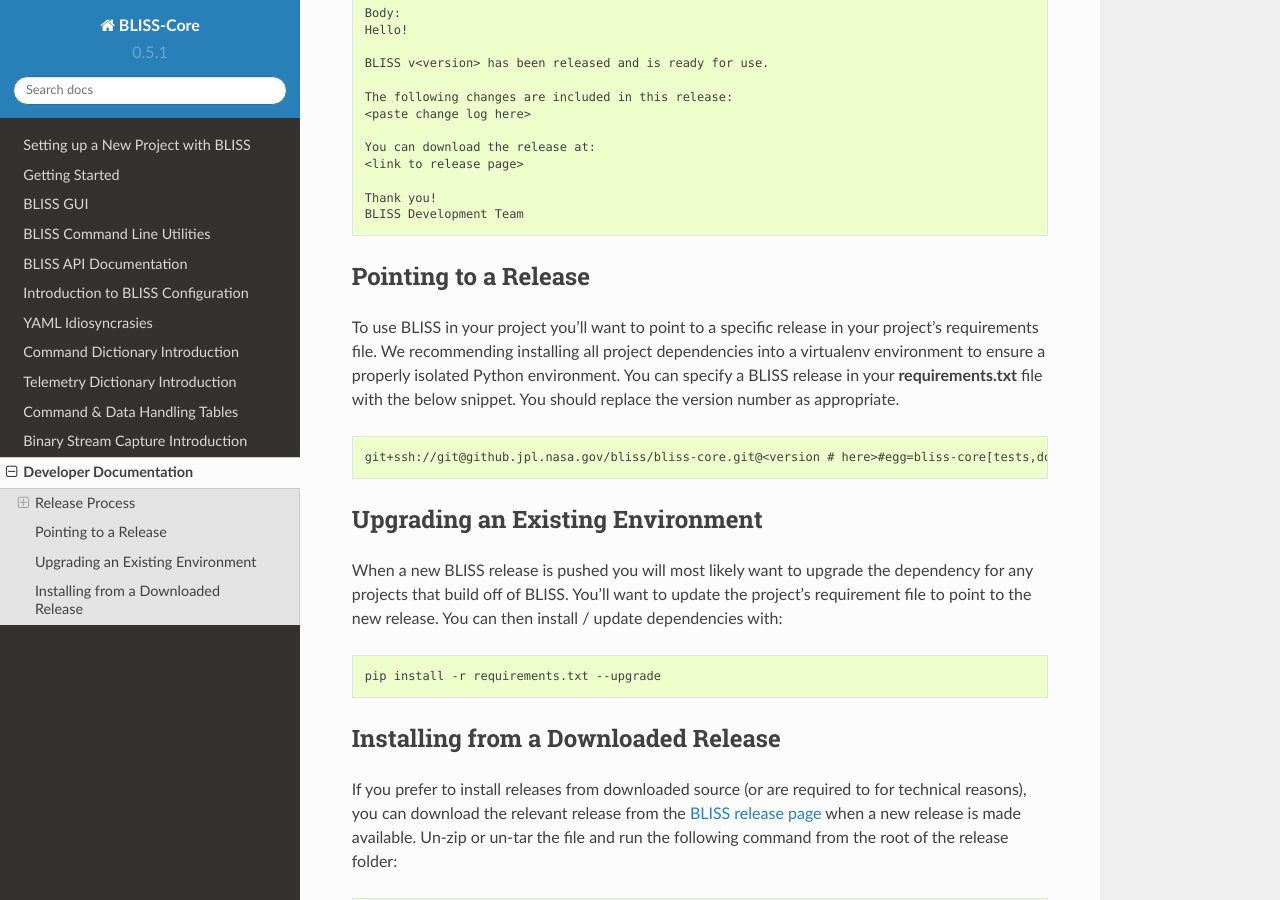
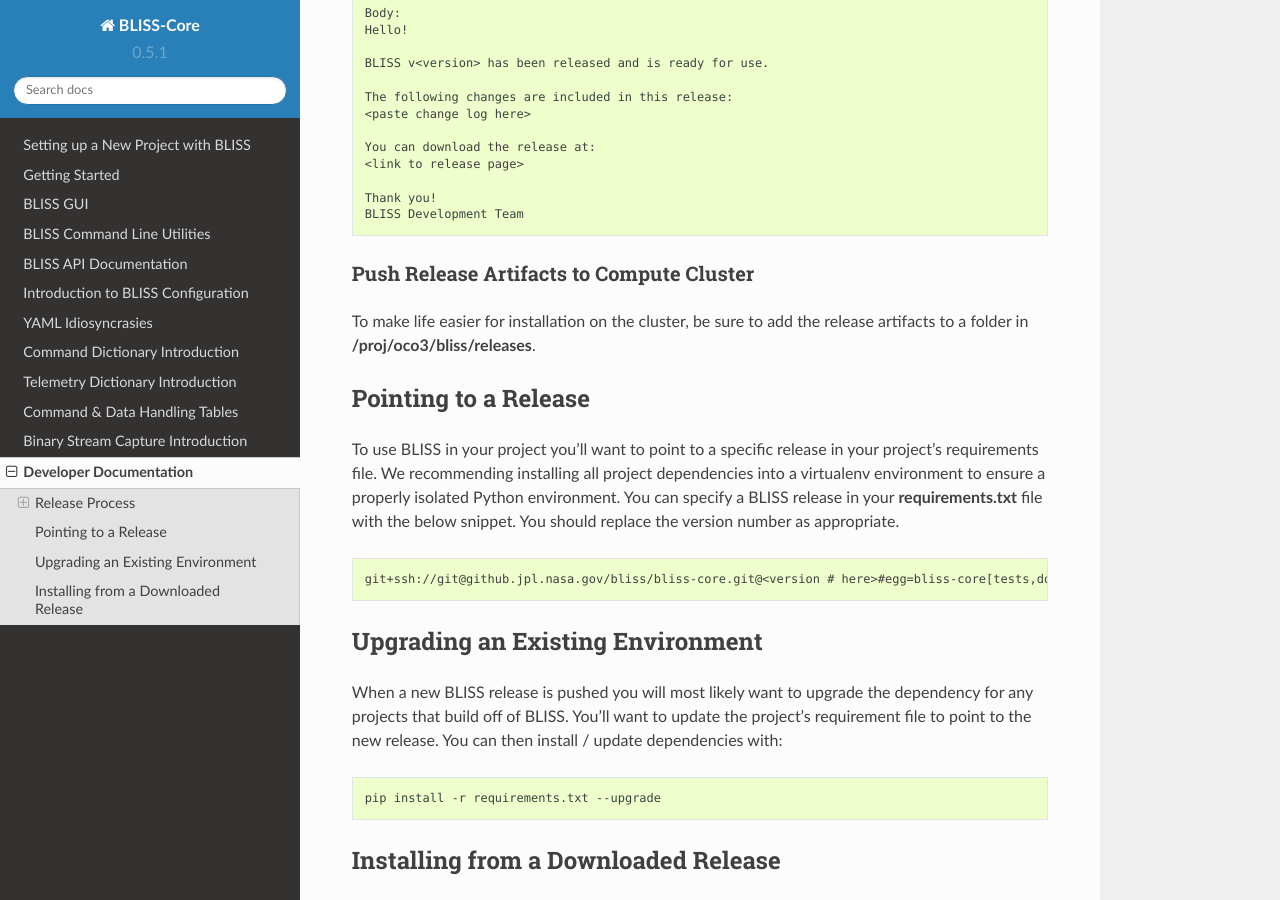
Before and after one commit to NASA-AMMOS/AIT-Core, a Sphinx documentation site: the page built from doc/source/developer_info.rst, in a window 1280 px wide and 900 px high, scrolled down 1342 px. Built offline with Sphinx 7.4.7 and the Read the Docs theme 2.0.0, drawn with Linux system fonts in a browser that asks for light colours.

Commit message:
Update release docs with info on release artifact location on cluster

```diff
--- a/doc/source/developer_info.rst
+++ b/doc/source/developer_info.rst
@@ -63,6 +63,11 @@
    Thank you!
    BLISS Development Team
 
+Push Release Artifacts to Compute Cluster
+^^^^^^^^^^^^^^^^^^^^^^^^^^^^^^^^^^^^^^^^^
+
+To make life easier for installation on the cluster, be sure to add the release artifacts to a folder in **/proj/oco3/bliss/releases**.
+
 Pointing to a Release
 ---------------------
 
```
